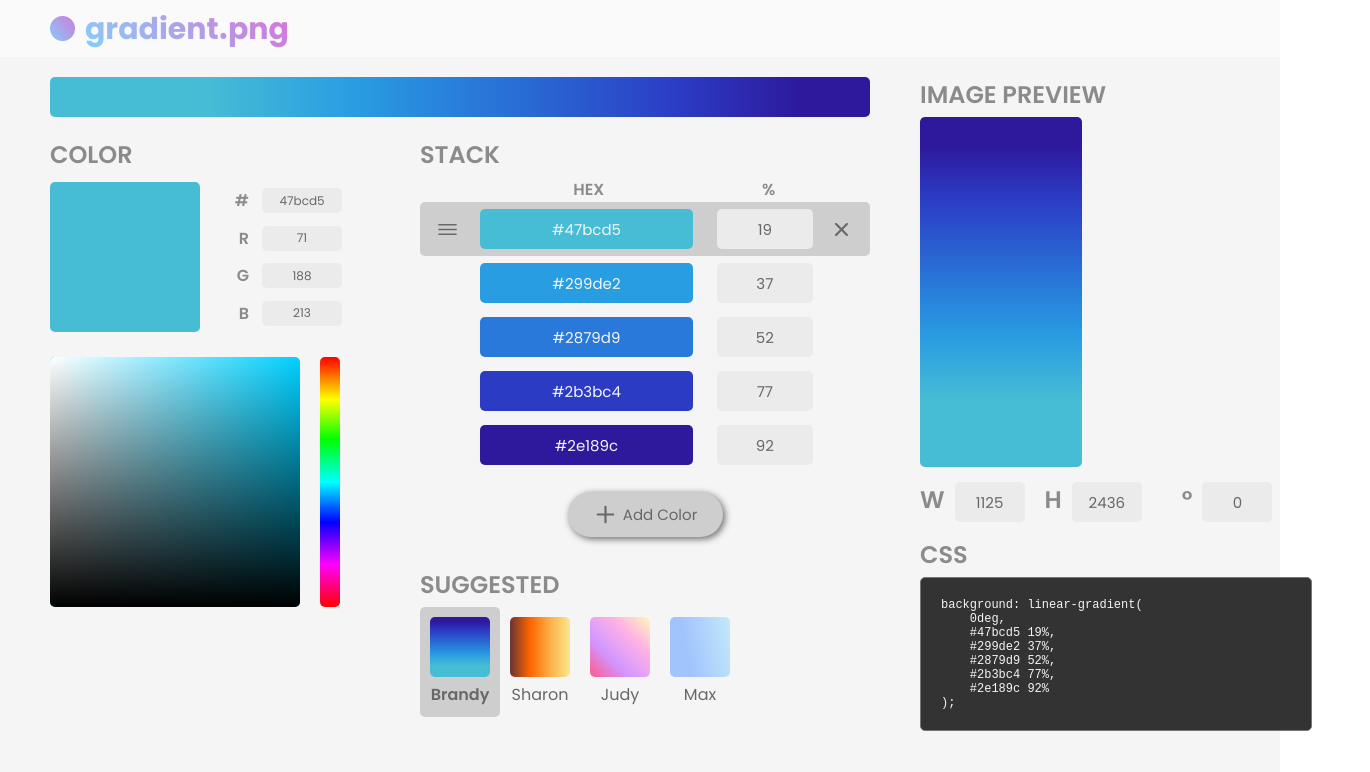
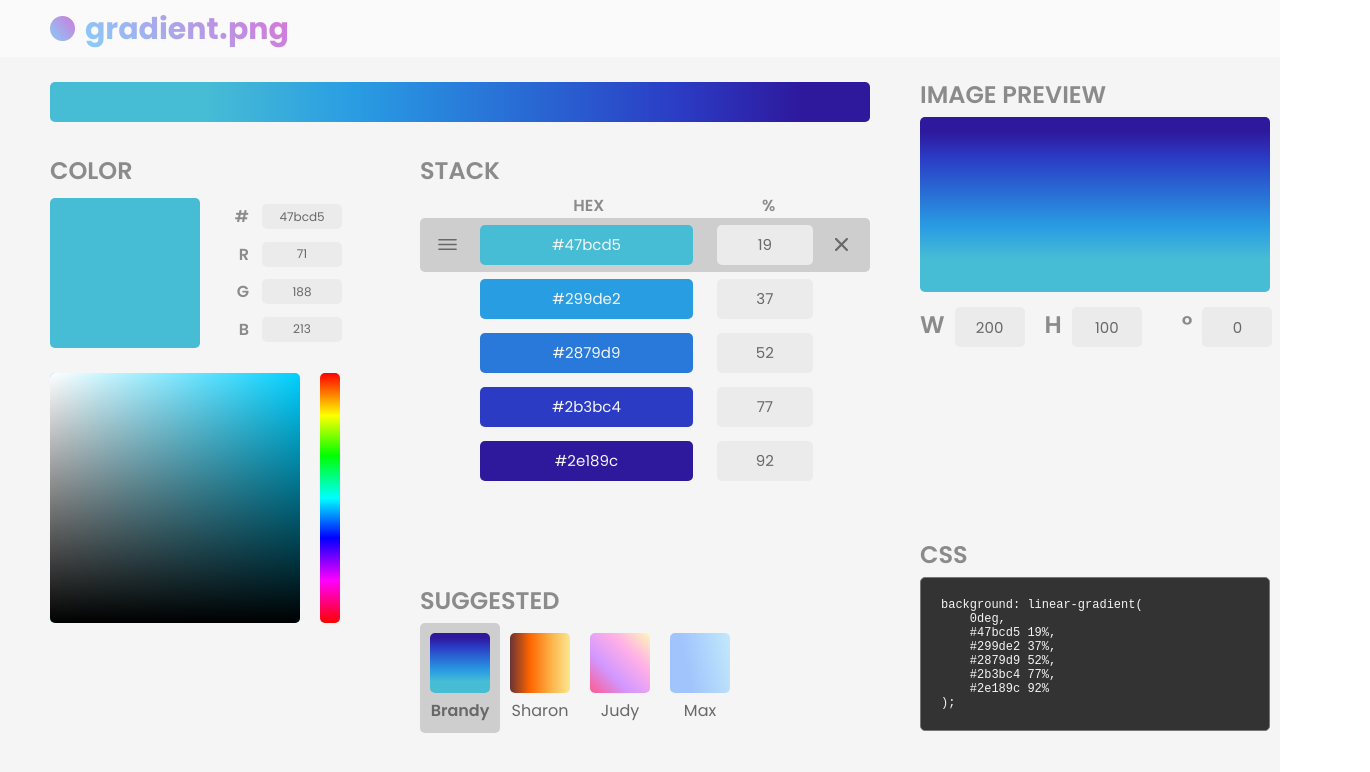
Before and after one commit to karenying/gradient.png, a React (Create React App) app: page / in a window 1280 px wide. Shown: the top 772 px of the page, 1370 px wide, since content can reach past the window. Built offline with nearby package versions, Linux system fonts and the light colour scheme.

Commit message:
Added responsiveness

```diff
--- a/src/App.css
+++ b/src/App.css
@@ -26,9 +26,15 @@
 }
 
 .container {
-    display: flex;
     display: inline-flex;
     padding: 20px 50px 0px 50px;
+    justify-content: space-around;
+    width: auto;
+}
+
+.wrapper {
+    display: flex;
+    justify-content: center;
 }
 
 input {
@@ -92,22 +98,30 @@ p {
 .left {
     display: inline-flex;
     flex-direction: column;
+    flex-grow: 1;
+    justify-content: space-around;
 }
 
 .right {
     display: flex;
     flex-direction: column;
     margin-left: 50px;
+    flex-grow: 1;
 }
 
 .color-picker {
     display: flex;
 }
 
+.color-picker-left {
+    flex-grow: 1;
+}
+
 .color-picker-right {
     display: flex;
     flex-direction: column;
     margin-left: 20px;
+    flex-grow: 1;
 }
 
 .MuiButtonBase-root p {
--- a/src/App.js
+++ b/src/App.js
@@ -31,8 +31,11 @@ class App extends React.Component {
             gradient: first.clone(),
             suggestedSelected: first.name,
             suggested: shownSuggested,
+            /*
             width: IPHONE_10.width,
-            height: IPHONE_10.height,
+            height: IPHONE_10.height, */
+            width: 200,
+            height: 100,
         });
     }
 
@@ -160,13 +163,16 @@ class App extends React.Component {
             <div className='App' onClick={this.unsetSuggested}>
                 <Header />
                 <div className='container'>
+                    <div className='wrapper'>
                         <div className='left'>
                             <StopBar gradient={gradient} />
                             <div className='color-picker'>
+                                <div className='color-picker-left'>
                                     <HexPicker
                                         colorwheelColor={colorwheelColor}
                                         color={color}
                                     />
+                                </div>
                                 <div className='color-picker-right'>
                                     <Stack
                                         gradient={gradient}
@@ -182,6 +188,8 @@ class App extends React.Component {
                                 </div>
                             </div>
                         </div>
+                    </div>
+                    <div className='wrapper'>
                         <div className='right'>
                             <ImagePreview
                                 gradient={gradient}
@@ -192,6 +200,7 @@ class App extends React.Component {
                         </div>
                     </div>
                 </div>
+            </div>
         );
     }
 }
--- a/src/Components/CSS/CSS.js
+++ b/src/Components/CSS/CSS.js
@@ -20,7 +20,6 @@ class CSS extends React.Component {
                     <textarea
                         name='text'
                         rows='8'
-                        cols='10'
                         wrap='soft'
                         readOnly
                         value={background}
--- a/src/Components/Stack/AddColorButton.js
+++ b/src/Components/Stack/AddColorButton.js
@@ -9,12 +9,12 @@ function AddColorButton(props) {
 
     const buttonContainer = disabled
         ? 'add-color-button-disabled'
-        : 'add-color-button';
+        : 'add-color-container';
 
     return (
-        <div className='add-color-container'>
-            <ButtonBase centerRipple disableRipple={disabled}>
-                <div className={buttonContainer} onClick={clickFunction}>
+        <div className={buttonContainer}>
+            <ButtonBase centerRipple>
+                <div className='add-color-button' onClick={clickFunction}>
                     <IoIosAdd size='35px' color={INPUT_TEXT_GRAY} />
                     <p>Add Color</p>
                 </div>
--- a/src/Styles/CSS/CSS.css
+++ b/src/Styles/CSS/CSS.css
@@ -1,7 +1,7 @@
 .css-container {
     margin-top: 10px;
     position: relative;
-    height: 200px;
+    height: auto;
     display: flex;
     flex-direction: column;
 }
@@ -16,6 +16,8 @@
     width: 350px;
     border-radius: 5px;
     resize: none;
+    box-sizing: border-box;
+    height: auto;
 }
 
 .css-container:hover .copybutton-container {
--- a/src/Styles/CSS/CopyButton.css
+++ b/src/Styles/CSS/CopyButton.css
@@ -1,8 +1,8 @@
 .copybutton-container {
     display: none;
     position: absolute;
-    right: 75px;
-    bottom: 33px;
+    right: 10px;
+    bottom: 17px;
     box-shadow: 2px 2px 7px black;
     cursor: pointer;
     border-radius: 25px;
--- a/src/Styles/ImagePreview/DownloadButton.css
+++ b/src/Styles/ImagePreview/DownloadButton.css
@@ -1,7 +1,7 @@
 .downloadbutton-container {
     position: absolute;
-    left: 15px;
-    bottom: 15px;
+    left: 10px;
+    bottom: 10px;
     width: 40px;
     box-shadow: 2px 2px 7px black;
     cursor: pointer;
--- a/src/Styles/ImagePreview/ExpandButton.css
+++ b/src/Styles/ImagePreview/ExpandButton.css
@@ -1,7 +1,7 @@
 .expandbutton-container {
     position: absolute;
-    left: 15px;
-    bottom: 70px;
+    left: 10px;
+    bottom: 65px;
     width: 40px;
     box-shadow: 2px 2px 7px black;
     cursor: pointer;
--- a/src/Styles/ImagePreview/ImagePreview.css
+++ b/src/Styles/ImagePreview/ImagePreview.css
@@ -2,7 +2,7 @@
     display: flex;
     flex-direction: column;
     height: 450px;
-    width: 450px;
+    width: 350px;
 }
 
 .imagepreview-content {
--- a/src/Styles/Stack/AddColorButton.css
+++ b/src/Styles/Stack/AddColorButton.css
@@ -8,8 +8,7 @@
     color: var(--input-text-gray);
 }
 
-.add-color-button,
-.add-color-button-disabled {
+.add-color-button {
     display: flex;
     align-items: center;
     justify-content: center;
@@ -17,9 +16,6 @@
     border-radius: 30px;
     box-shadow: 2px 2px 7px var(--input-text-gray);
     width: 130px;
-}
-
-.add-color-button {
     cursor: pointer;
     -moz-transition: all 0.1s ease-in;
     -o-transition: all 0.1s ease-in;
@@ -28,8 +24,7 @@
 }
 
 .add-color-button-disabled {
-    cursor: not-allowed;
-    background-color: var(--hover-gray);
+    display: none;
 }
 
 .add-color-button:hover {
```
Lines whose indentation alone changed are shown as unchanged.
